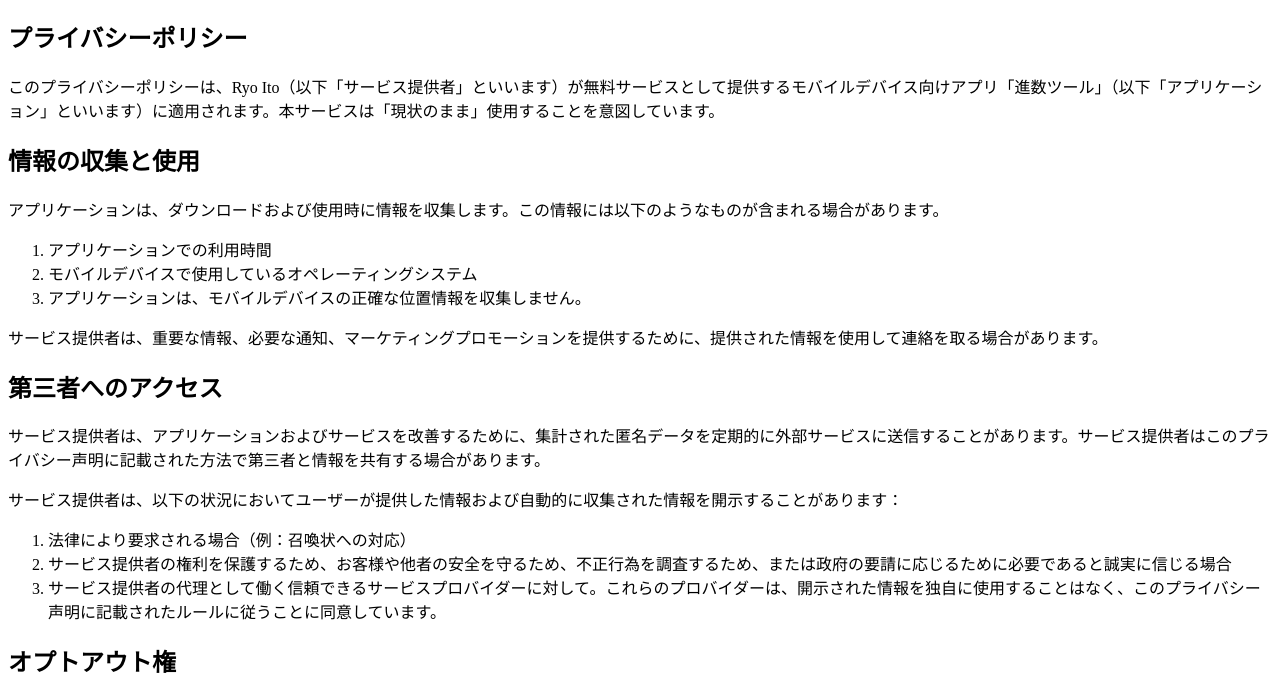
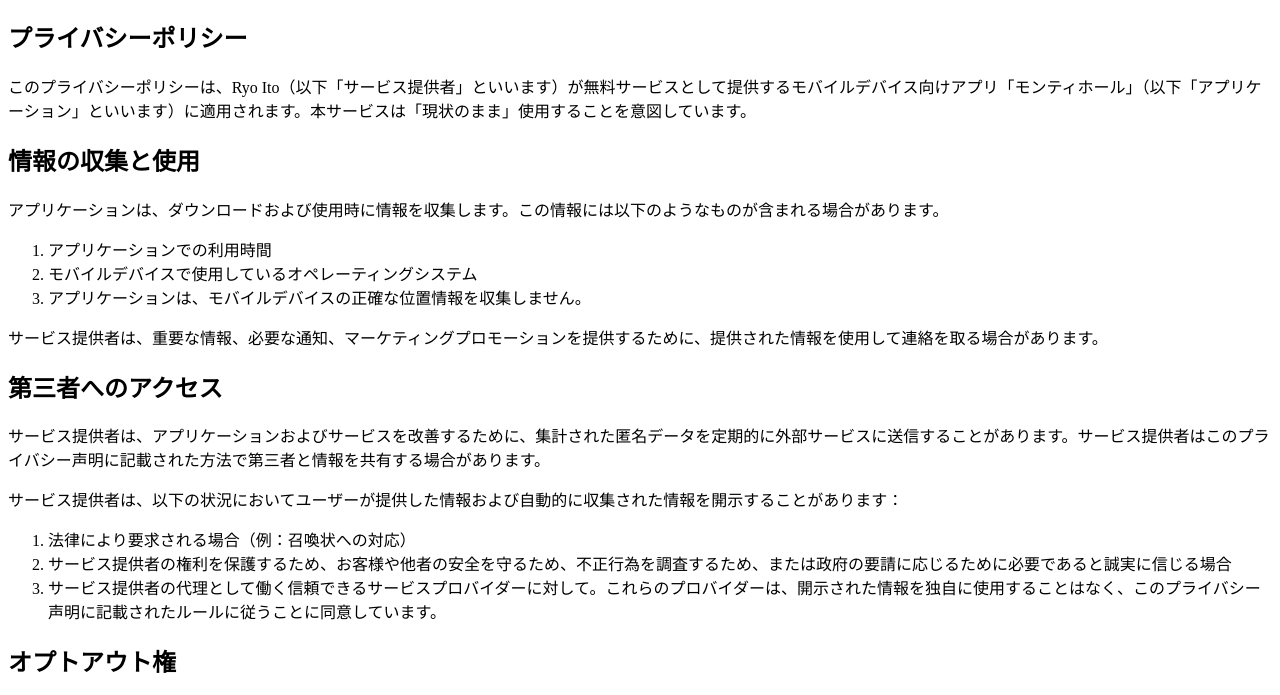
Before and after one commit to ryo-ito0214/App-MontyHallProblem, a plain HTML site: page index.html in a window 1280 px wide. Shown: the part 70-765 px from the top of the page. Drawn offline with Linux system fonts and the light colour scheme.

Commit message:
Add files via upload

```diff
--- a/index.html
+++ b/index.html
@@ -9,7 +9,7 @@
   <h1>モンティ・ホールアプリサポートページ</h1>
   <section>
     <h2>プライバシーポリシー</h2>
-    <p>このプライバシーポリシーは、Ryo Ito（以下「サービス提供者」といいます）が無料サービスとして提供するモバイルデバイス向けアプリ「進数ツール」（以下「アプリケーション」といいます）に適用されます。本サービスは「現状のまま」使用することを意図しています。
+    <p>このプライバシーポリシーは、Ryo Ito（以下「サービス提供者」といいます）が無料サービスとして提供するモバイルデバイス向けアプリ「モンティホール」（以下「アプリケーション」といいます）に適用されます。本サービスは「現状のまま」使用することを意図しています。
       </p>
   </section>
 
```
